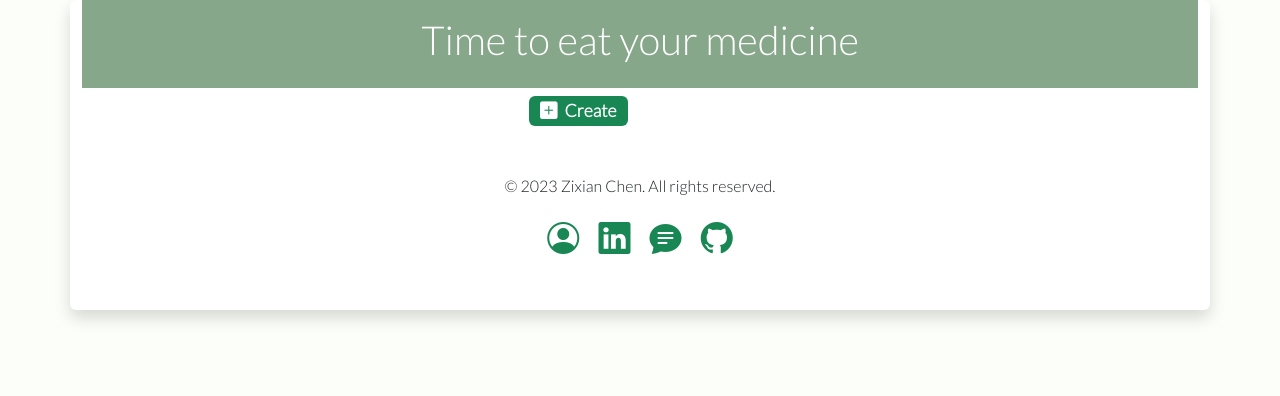
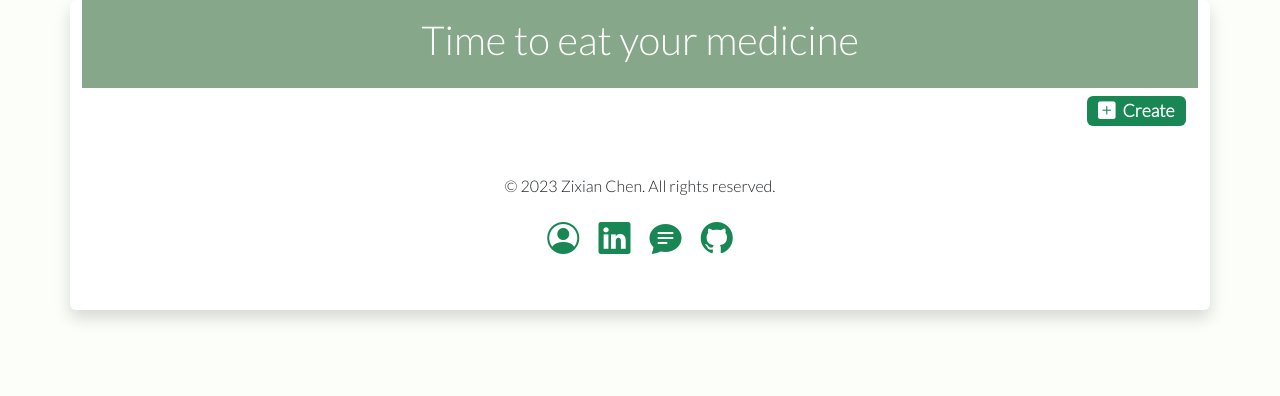
Before and after one commit to zachczx/eatyourmeds, a Django app: template templates/trackerapp/eatmodel_newlist.html in a window 1280 px wide. Shown: the top 396 px of the page. Run offline with Django 4.2, Linux system fonts and the light colour scheme; the template is opened without the code that fills it, so the values that code supplies are empty.

Commit message:
Update eatmodel_newlist.html

```diff
--- a/templates/trackerapp/eatmodel_newlist.html
+++ b/templates/trackerapp/eatmodel_newlist.html
@@ -3,7 +3,7 @@
 {% block content %}
 <div class="container w-80">
     <div class="row mb-1">
-        <div class="col-6 text-end"><a href="{% url 'eatcreate' %}"><span class="badge bg-success even-larger-badge"><i class="bi bi-plus-square-fill pr-5"></i>&nbsp Create</span></a></div>
+        <div class="col text-end"><a href="{% url 'eatcreate' %}"><span class="badge bg-success even-larger-badge"><i class="bi bi-plus-square-fill pr-5"></i>&nbsp Create</span></a></div>
     </div>
 {% for item in list %}
     {% if item.complete is False %}
```
